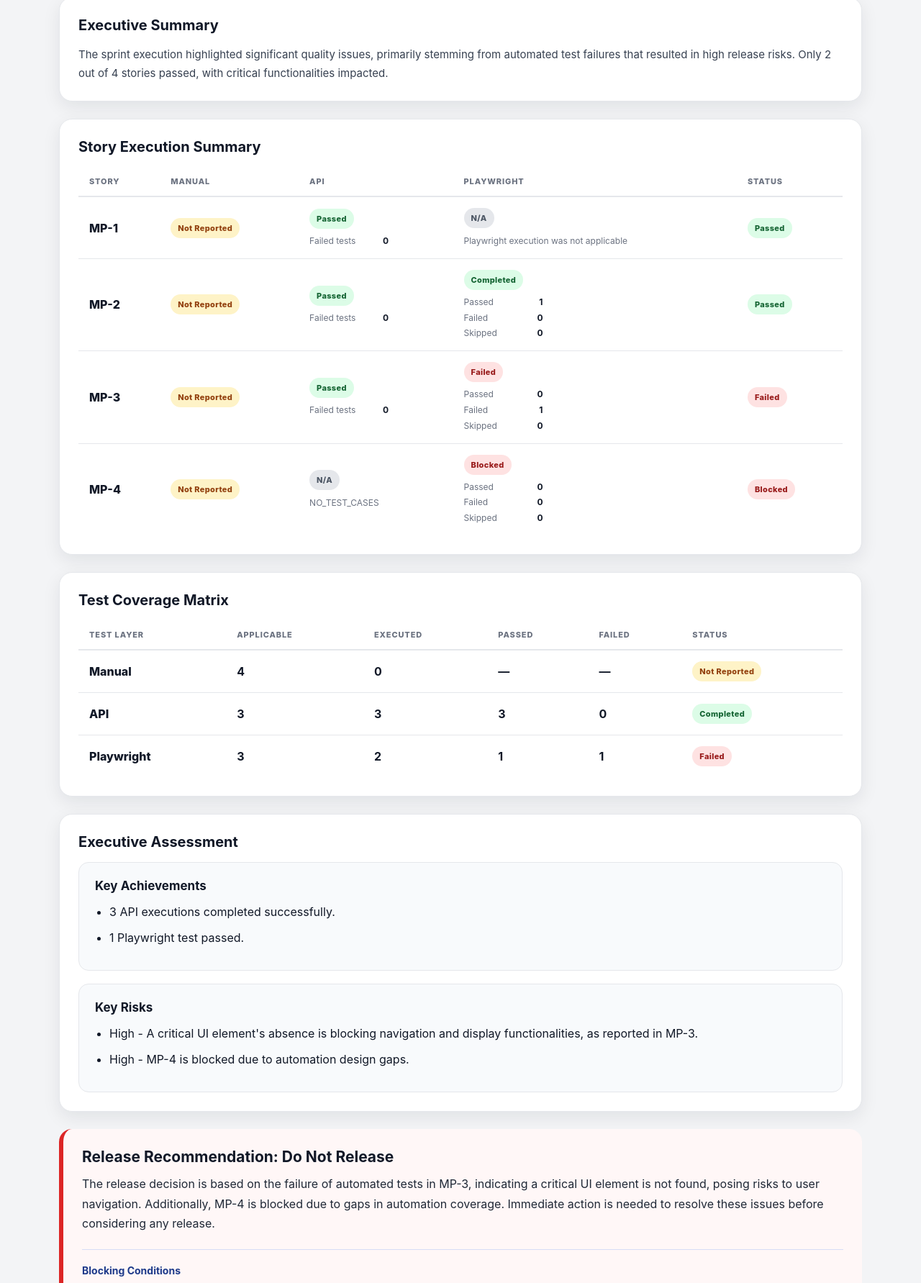
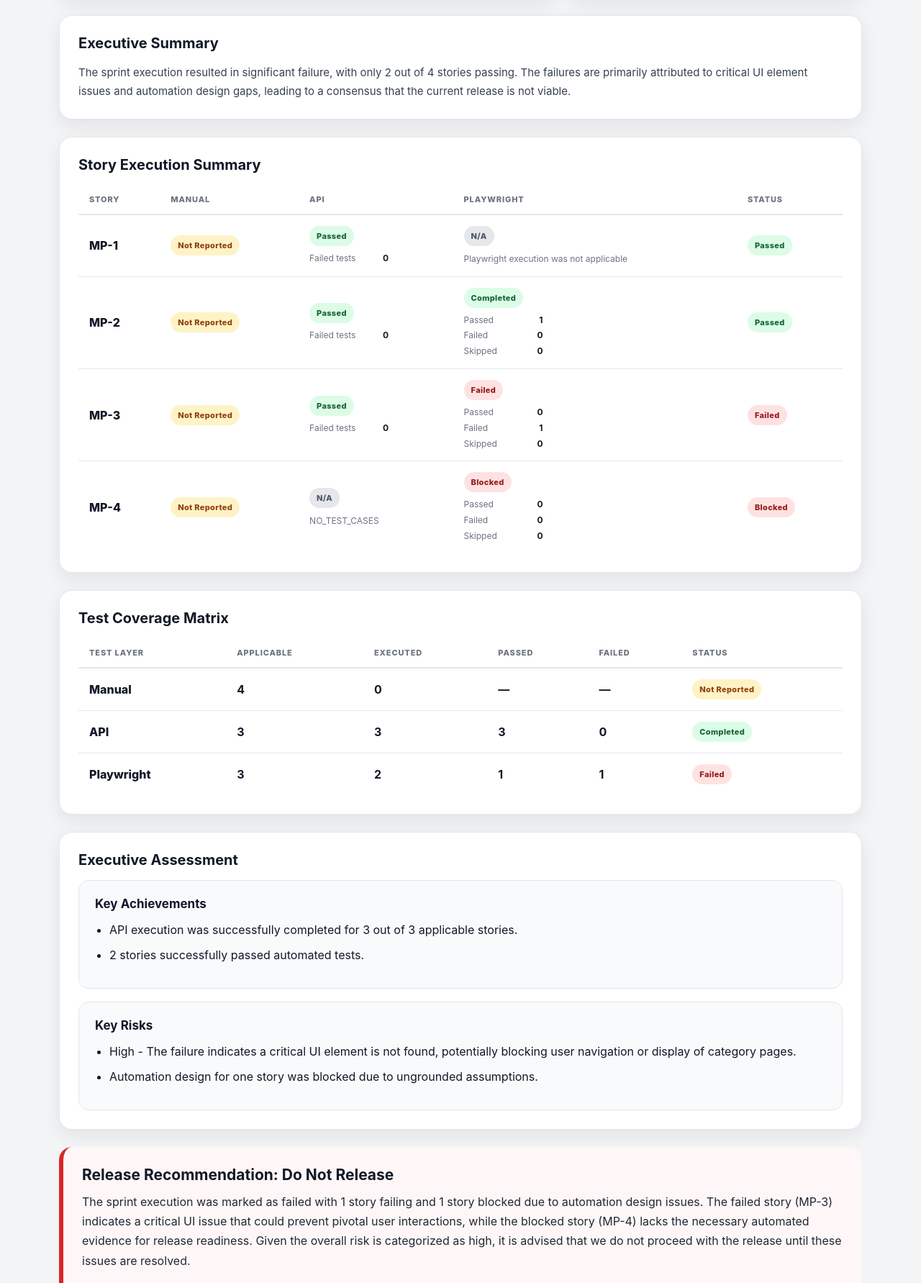
Before and after one commit to balatoth/QA-AI-copilot-V2, a plain HTML site: page executions/MP/sprint-1/MP-SPRINT-20260804122927/reporting/sprint-report.html in a window 1280 px wide. Shown: the part 939-2722 px from the top of the page at 72% size. Drawn offline with Linux system fonts and the light colour scheme.

Commit message:
Update HTML manager execution report

```diff
--- a/executions/MP/sprint-1/MP-SPRINT-20260804122927/reporting/sprint-report.html
+++ b/executions/MP/sprint-1/MP-SPRINT-20260804122927/reporting/sprint-report.html
@@ -521,7 +521,7 @@
         <div class="hero-meta-item"><span>Execution ID</span><strong>MP-SPRINT-20260804122927</strong></div>
         <div class="hero-meta-item">
           <span>Generated</span>
-          <strong>04 Aug 2026 · 12:35 UTC</strong>
+          <strong>04 Aug 2026 · 13:35 UTC</strong>
         </div>
       </div>
     </header>
@@ -530,7 +530,7 @@
       <div>
         <div class="eyebrow">Release Readiness</div>
         <h2>DO NOT RELEASE</h2>
-        <p>The release decision is based on the failure of automated tests in MP-3, indicating a critical UI element is not found, posing risks to user navigation. Additionally, MP-4 is blocked due to gaps in automation coverage. Immediate action is needed to resolve these issues before considering any release.</p>
+        <p>The sprint execution was marked as failed with 1 story failing and 1 story blocked due to automation design issues. The failed story (MP-3) indicates a critical UI issue that could prevent pivotal user interactions, while the blocked story (MP-4) lacks the necessary automated evidence for release readiness. Given the overall risk is categorized as high, it is advised that we do not proceed with the release until these issues are resolved.</p>
       </div>
 
       <div class="readiness-decision">
@@ -616,7 +616,7 @@
 
     <section class="section">
       <h3 class="section-heading">Executive Summary</h3>
-      <p class="section-copy">The sprint execution highlighted significant quality issues, primarily stemming from automated test failures that resulted in high release risks. Only 2 out of 4 stories passed, with critical functionalities impacted.</p>
+      <p class="section-copy">The sprint execution resulted in significant failure, with only 2 out of 4 stories passing. The failures are primarily attributed to critical UI element issues and automation design gaps, leading to a consensus that the current release is not viable.</p>
     </section>
 
     <section class="section">
@@ -815,18 +815,18 @@
       <div class="assessment-stack">
         <article class="assessment-block">
           <h4>Key Achievements</h4>
-          <ul><li>3 API executions completed successfully.</li><li>1 Playwright test passed.</li></ul>
+          <ul><li>API execution was successfully completed for 3 out of 3 applicable stories.</li><li>2 stories successfully passed automated tests.</li></ul>
         </article>
         <article class="assessment-block">
           <h4>Key Risks</h4>
-          <ul><li>High - A critical UI element&#039;s absence is blocking navigation and display functionalities, as reported in MP-3.</li><li>High - MP-4 is blocked due to automation design gaps.</li></ul>
+          <ul><li>High - The failure indicates a critical UI element is not found, potentially blocking user navigation or display of category pages.</li><li>Automation design for one story was blocked due to ungrounded assumptions.</li></ul>
         </article>
       </div>
     </section>
 
     <section class="recommendation-box accent-danger">
       <h3>Release Recommendation: Do Not Release</h3>
-      <p>The release decision is based on the failure of automated tests in MP-3, indicating a critical UI element is not found, posing risks to user navigation. Additionally, MP-4 is blocked due to gaps in automation coverage. Immediate action is needed to resolve these issues before considering any release.</p>
+      <p>The sprint execution was marked as failed with 1 story failing and 1 story blocked due to automation design issues. The failed story (MP-3) indicates a critical UI issue that could prevent pivotal user interactions, while the blocked story (MP-4) lacks the necessary automated evidence for release readiness. Given the overall risk is categorized as high, it is advised that we do not proceed with the release until these issues are resolved.</p>
 
       <div class="next-actions"><h4>Blocking Conditions</h4><ul><li>MP-3 has failed automated tests</li><li>MP-4 has blocked required automation evidence</li></ul></div>
 
```
